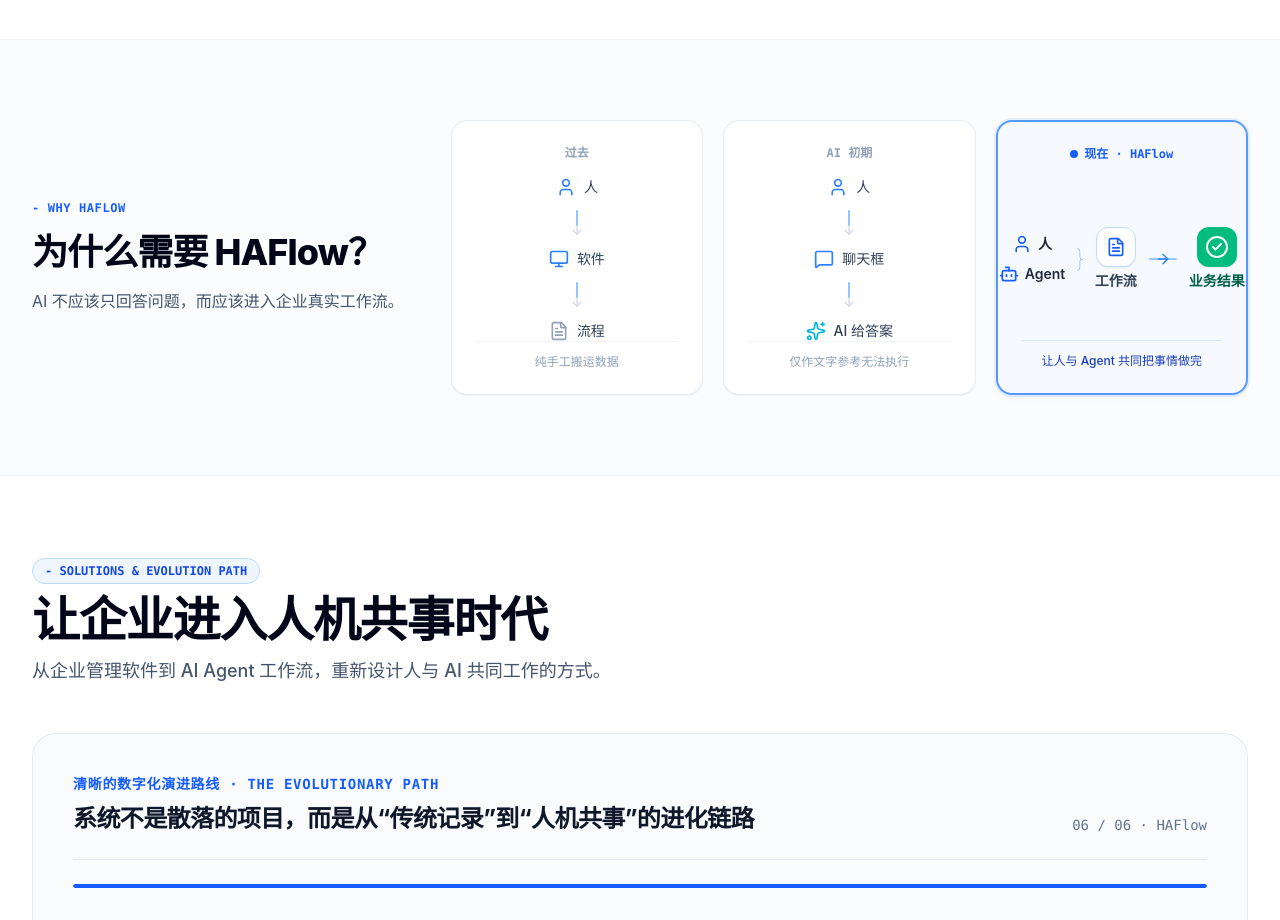
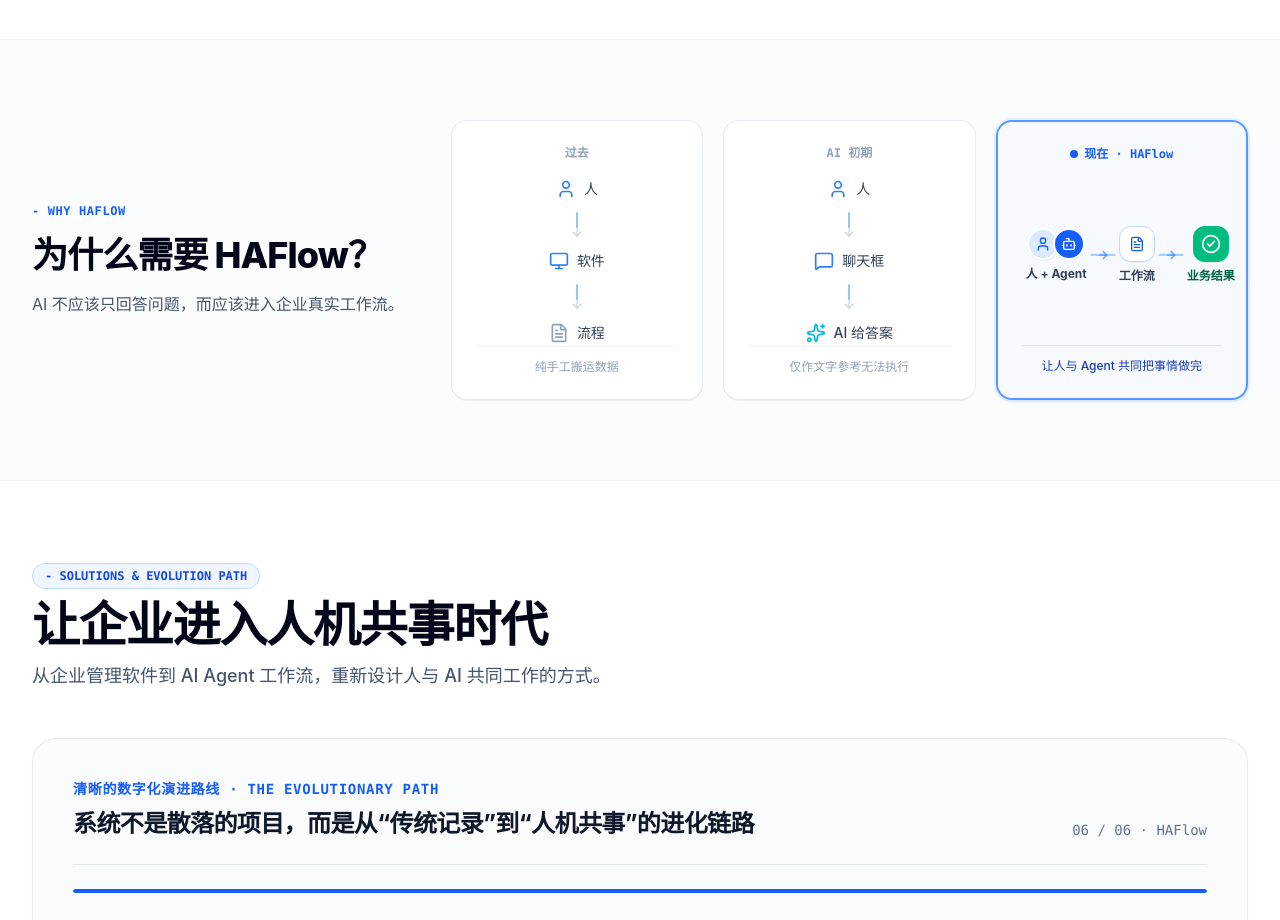
Before and after one commit to allinai0506/haflowwebsite, a Next.js app: page / in a window 1280 px wide. Shown: the part 1420-2340 px from the top of the page. Built offline with nearby package versions, Linux system fonts and the light colour scheme.

Commit message:
fix(ui): 优化 WhyHAFlow 卡片布局与内边距，解决元素拥挤贴壁问题

```diff
--- a/src/components/WhyHAFlow.tsx
+++ b/src/components/WhyHAFlow.tsx
@@ -142,54 +142,64 @@
               </div>
             </div>
 
-            <div className="why-card why-card-now bg-blue-50/40 rounded-2xl border-2 border-blue-500/80 p-6 flex flex-col items-center justify-between text-center min-h-[260px] shadow-md shadow-blue-500/5 relative ring-2 ring-blue-500/10">
-              <span className="text-xs font-bold text-blue-600 font-mono mb-4 flex items-center gap-1.5">
+            <div className="why-card why-card-now bg-blue-50/40 rounded-2xl border-2 border-blue-500/80 p-6 flex flex-col items-center justify-between text-center min-h-[280px] shadow-md shadow-blue-500/5 relative ring-2 ring-blue-500/10">
+              <span className="text-xs font-bold text-blue-600 font-mono mb-3 flex items-center gap-1.5">
                 <span className="why-now-dot w-2 h-2 rounded-full bg-blue-600" />
                 <span>现在 · HAFlow</span>
               </span>
 
-              <div className="flex items-center justify-center gap-2.5 w-full my-auto">
-                <div className="flex flex-col items-center space-y-2.5">
-                  <div className="flex items-center gap-1.5 text-slate-800 text-sm font-semibold">
-                    <User className="w-5 h-5 text-blue-600" />
-                    <span>人</span>
+              <div className="flex items-center justify-between w-full max-w-[240px] px-1 my-auto">
+                {/* 节点 1: 人 + Agent 协作体 */}
+                <div className="flex flex-col items-center">
+                  <div className="flex items-center -space-x-1.5 mb-1.5">
+                    <div className="w-8 h-8 rounded-full bg-blue-100 border-2 border-white flex items-center justify-center text-blue-600 shadow-2xs">
+                      <User className="w-4 h-4" />
+                    </div>
+                    <div className="w-8 h-8 rounded-full bg-blue-600 text-white border-2 border-white flex items-center justify-center shadow-2xs">
+                      <Bot className="w-4 h-4" />
+                    </div>
                   </div>
-                  <div className="flex items-center gap-1.5 text-slate-800 text-sm font-semibold">
-                    <Bot className="w-5 h-5 text-blue-600" />
-                    <span>Agent</span>
-                  </div>
+                  <span className="text-xs font-bold text-slate-700 whitespace-nowrap">
+                    人 + Agent
+                  </span>
                 </div>
 
-                <span className="text-2xl font-thin text-blue-400 select-none">
-                  &#125;
+                {/* 轨迹 1 */}
+                <span className="why-now-track scale-90" aria-hidden>
+                  <span className="why-now-rail" />
+                  <span className="why-now-packet" />
+                  <ArrowRight className="why-now-chevron w-3.5 h-3.5 text-blue-500" />
                 </span>
 
+                {/* 节点 2: 工作流 */}
                 <div className="flex flex-col items-center">
-                  <div className="why-now-flow w-10 h-10 rounded-xl bg-white border border-blue-200 flex items-center justify-center text-blue-600 shadow-2xs">
-                    <FileText className="w-5 h-5" />
+                  <div className="why-now-flow w-9 h-9 rounded-xl bg-white border border-blue-200 flex items-center justify-center text-blue-600 shadow-2xs mb-1.5">
+                    <FileText className="w-4 h-4" />
                   </div>
-                  <span className="text-sm font-bold text-slate-700 mt-1 whitespace-nowrap">
+                  <span className="text-xs font-bold text-slate-700 whitespace-nowrap">
                     工作流
                   </span>
                 </div>
 
-                <span className="why-now-track" aria-hidden>
+                {/* 轨迹 2 */}
+                <span className="why-now-track scale-90" aria-hidden>
                   <span className="why-now-rail" />
                   <span className="why-now-packet" />
-                  <ArrowRight className="why-now-chevron w-4 h-4 text-blue-500" />
+                  <ArrowRight className="why-now-chevron w-3.5 h-3.5 text-blue-500" />
                 </span>
 
+                {/* 节点 3: 业务结果 */}
                 <div className="flex flex-col items-center">
-                  <div className="why-now-result-icon w-10 h-10 rounded-xl bg-emerald-500 text-white flex items-center justify-center shadow-xs">
-                    <CheckCircle2 className="w-6 h-6" />
+                  <div className="why-now-result-icon w-9 h-9 rounded-xl bg-emerald-500 text-white flex items-center justify-center shadow-xs mb-1.5">
+                    <CheckCircle2 className="w-5 h-5" />
                   </div>
-                  <span className="text-sm font-bold text-emerald-800 mt-1 whitespace-nowrap">
+                  <span className="text-xs font-bold text-emerald-800 whitespace-nowrap">
                     业务结果
                   </span>
                 </div>
               </div>
 
-              <div className="w-full pt-3 border-t border-blue-200/60 text-xs text-blue-800 font-medium">
+              <div className="w-full pt-3 mt-2 border-t border-blue-200/60 text-xs text-blue-800 font-medium">
                 让人与 Agent 共同把事情做完
               </div>
             </div>
```
Also changed, not shown: 1 other file (tests, documents, lock files or other folders).
